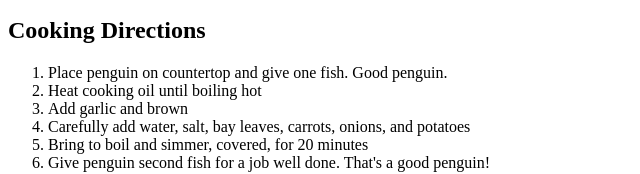
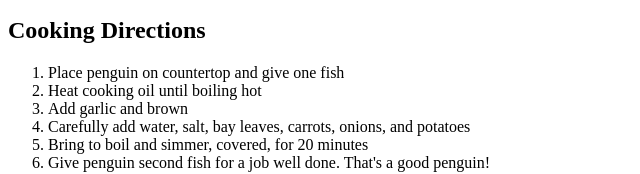
Before and after one commit to Mike-Morin/odin-recipes, a plain HTML site: page recipes/penguinsoup.html in a window 1280 px wide. Shown: the part 807-981 px from the top of the page, without its empty margins (0-640 px from the left). Drawn offline with Linux system fonts and the light colour scheme.

Commit message:
Remove extra praise for penguin soup.

```diff
--- a/recipes/penguinsoup.html
+++ b/recipes/penguinsoup.html
@@ -29,7 +29,7 @@
     </ul>
     <h2>Cooking Directions</h2>
     <ol>
-        <li>Place penguin on countertop and give one fish. Good penguin.</li>
+        <li>Place penguin on countertop and give one fish</li>
         <li>Heat cooking oil until boiling hot</li>
         <li>Add garlic and brown</li>
         <li>Carefully add water, salt, bay leaves, carrots, onions, and potatoes</li>
```
